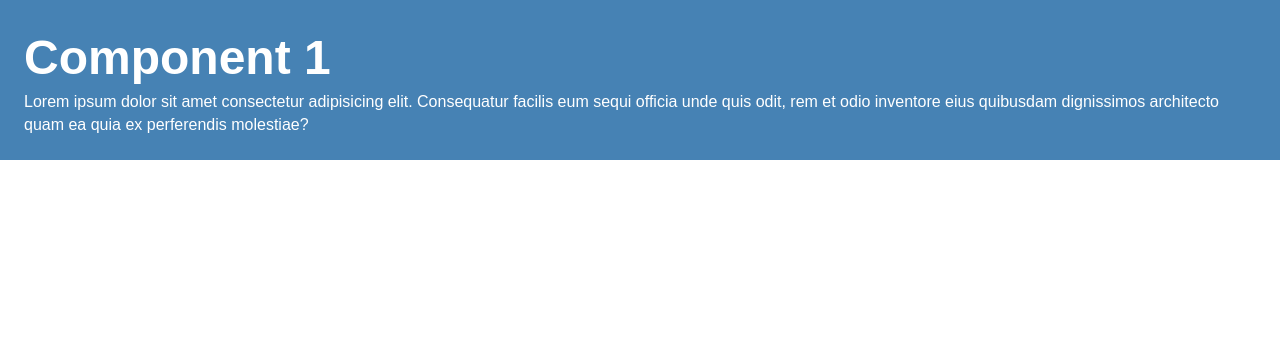
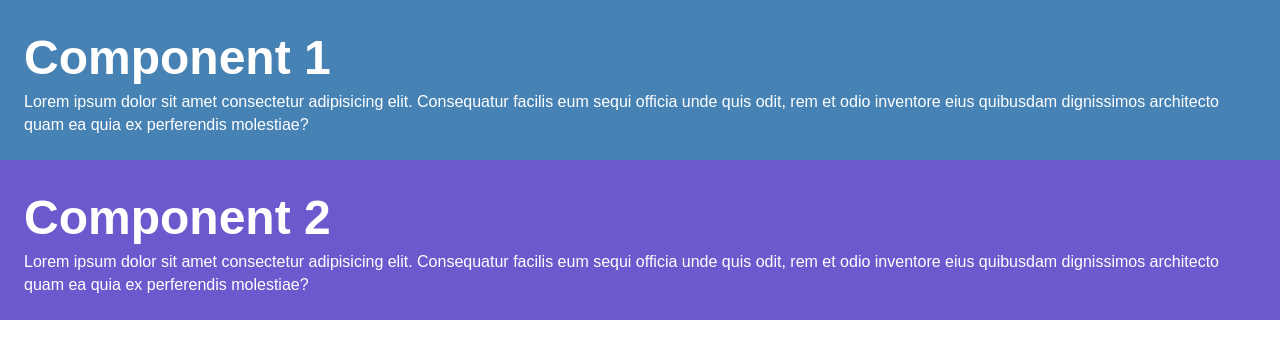
Before and after one commit to jfcv/React-Animations, a React (Create React App) app: page / in a window 1280 px wide. Shown: the top 358 px of the page. Built offline with nearby package versions, Linux system fonts and the light colour scheme.

Commit message:
Component2 created & styled. Component2 react-spring configuration added.

```diff
--- a/src/App.js
+++ b/src/App.js
@@ -1,11 +1,13 @@
 import React, { Component } from 'react';
 import Component1 from './components/Component1'
+import Component2 from './components/Component2'
 import './App.css';
 
 function App() {
   return (
     <div className="App">
       <Component1 />
+      <Component2 />
     </div>
   );
 }
--- /dev/null
+++ b/src/components/Component2.jsx
@@ -0,0 +1,31 @@
+import React from 'react'
+import {Spring} from 'react-spring/renderprops'
+
+export default function Component2() {
+    return (
+
+        <Spring
+        from={{ opacity: 0 }}
+        to={{ opacity: 1 }}
+        config={{delay: 1000, duration: 1000}}
+        >
+
+            { props => (
+                <div style={props}>
+                    <div style={c2Style}>
+                        <h1>Component 2</h1>
+                        <p>Lorem ipsum dolor sit amet consectetur adipisicing elit. Consequatur facilis eum sequi officia unde quis odit, rem et odio inventore eius quibusdam dignissimos architecto quam ea quia ex perferendis molestiae?</p>
+                    </div>
+                </div>
+            )}
+
+        </Spring>
+
+    )
+}
+
+const c2Style = {
+    background: 'slateblue',
+    color: 'white',
+    padding: '1.5rem'
+}
```
